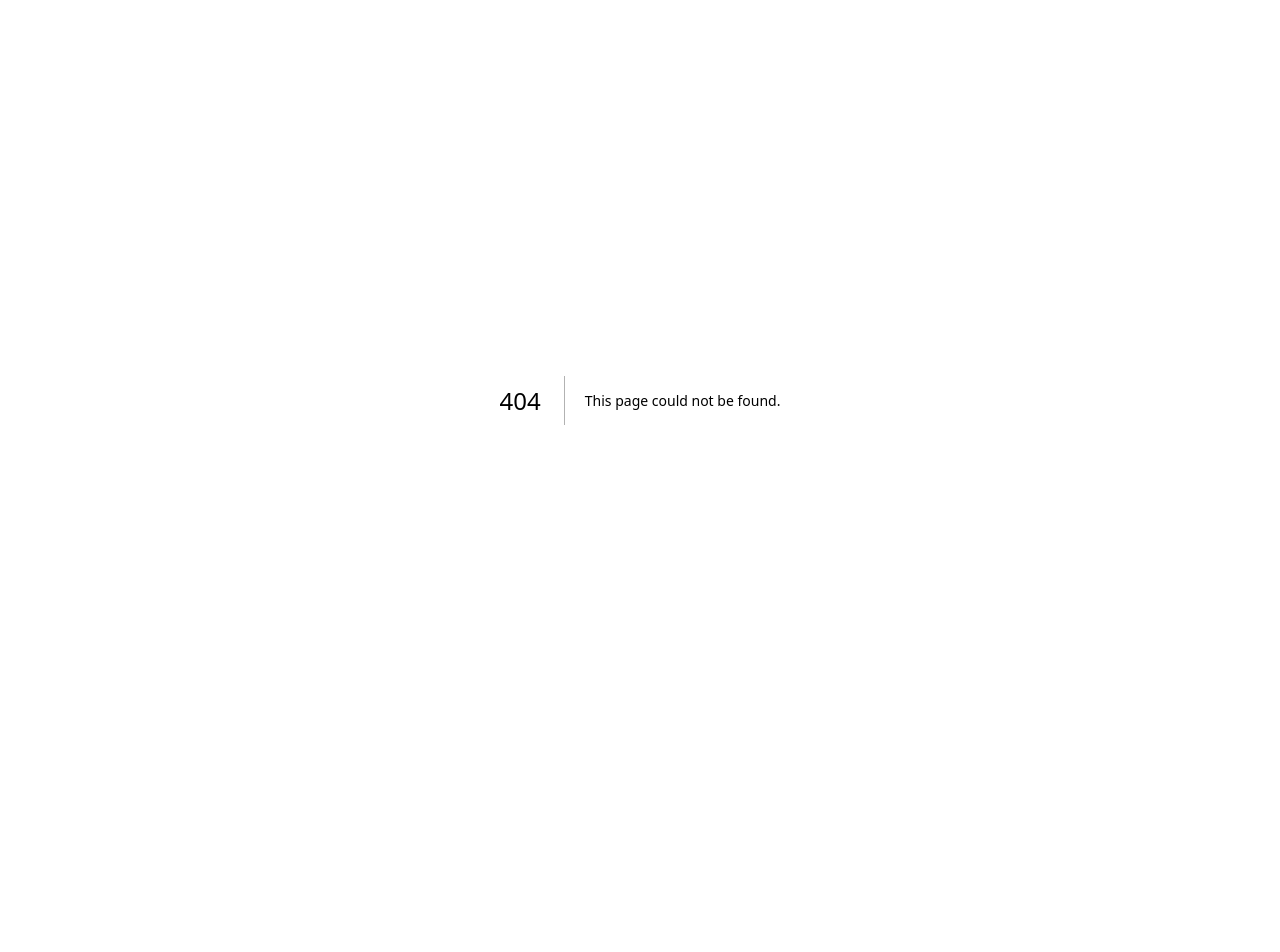
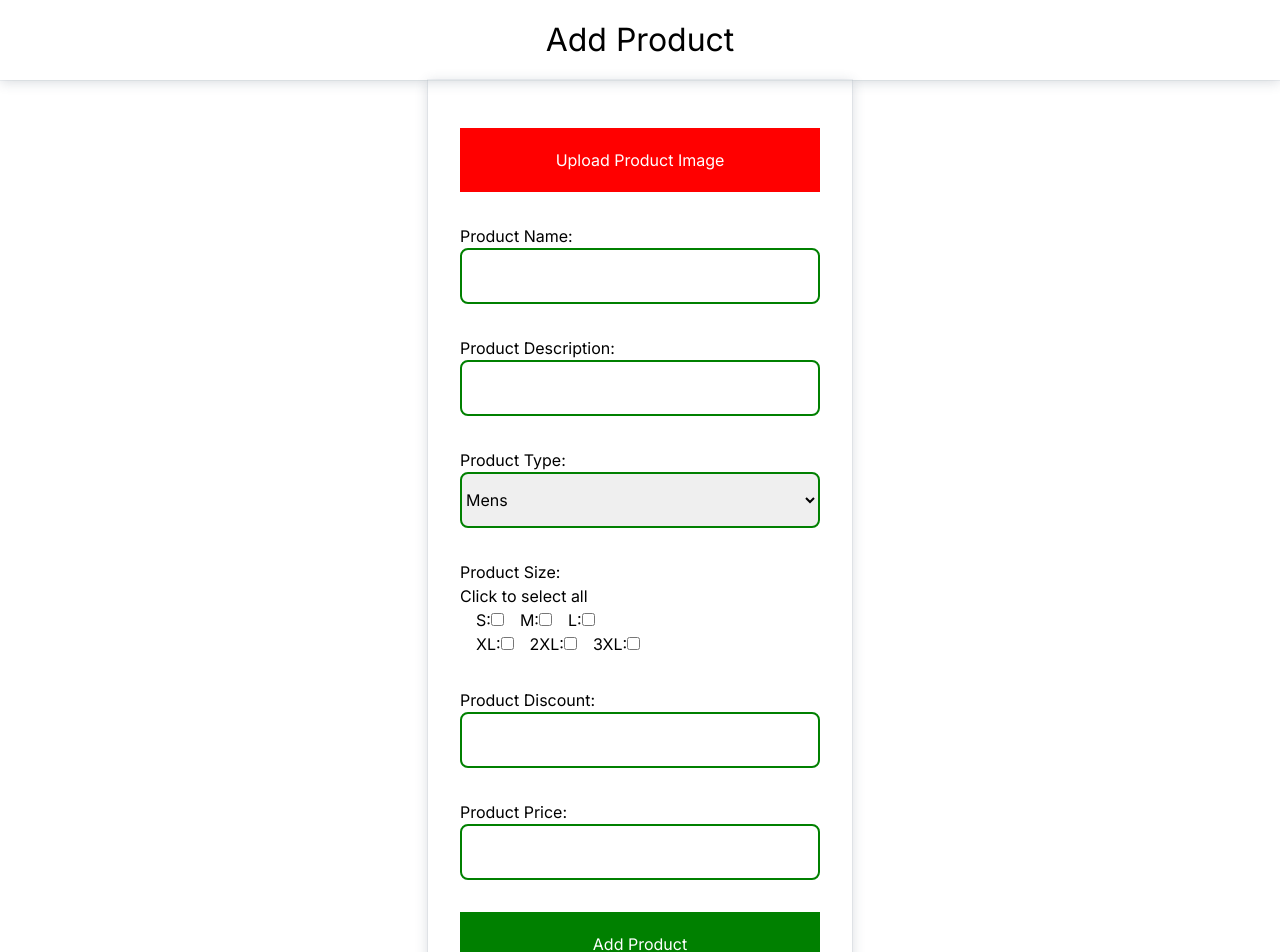
Before and after one commit to om0852/clothing-website, a Next.js app: page /page/profile/dashboard/addproduct in a window 1280 px wide. Before the commit this address had no page. Shown: the top 952 px of the page. Before the commit the page ends 800 px from the top, so only its background shows below. Built offline with nearby package versions, Linux system fonts and the light colour scheme.

Commit message:
add product frontend completed

```diff
--- /dev/null
+++ b/app/page/profile/dashboard/addproduct/page.tsx
@@ -0,0 +1,135 @@
+"use client"
+import { useState } from "react"
+import "../dashboard.css"
+
+export default function Page() {
+    interface productSchema {
+        img: string,
+        title: string,
+        description: string,
+        price: number,
+        rating: [],
+        size: [...string],
+        discount: number,
+        productType: string
+    }
+    const [productData, setProductData] = useState<productSchema>({
+        img: "",
+        title: "",
+        description: "",
+        price: 0,
+        rating: [],
+        size: [''],
+        discount: 0,
+        productType: ""
+    });
+    const handleAddSize = (e:any) => {
+if(e.target.checked==true){
+    productData.size.push(e.target.name);
+    setProductData(prev=>({...prev,size:productData.size}))
+}else{
+    const i= productData.size.indexOf(e.target.name);
+    productData.size.splice(i,1);
+    setProductData(prev=>({...prev,size:productData.size}))
+}
+    }
+    const handleSetData = (e:any) => {
+        const name = e.target.name;
+        const value = e.target.value;
+        setProductData(prev => ({ ...prev, [name]: value }));
+    }
+    const handlePic = async (e) => {
+        const filedata = e.target.files[0];
+        console.log(e.target.files[0])
+        const data = new FormData();
+        data.append("file", filedata);
+        data.append("upload_preset", "gsceswka");
+        data.append("cloud_name", "dge7wv4zo");
+
+        await fetch("https://api.cloudinary.com/v1_1/dge7wv4zo/image/upload", {
+            method: "post",
+            body: data
+        })
+            .then((res) => {
+                res.json().then((data) => {
+                    console.log(data.url);
+                    setProductData(prev=>({...prev,img:data.url}));
+                })
+            }).catch((error) => {
+                console.log(error);
+            })
+    }
+    return (
+        <>
+            <div className="addproduct-container">
+                <div className="addproduct-title">Add Product</div>
+                <div className="addproduct-form-container">
+
+
+                    <div className="addproduct-form">
+{                        productData.img && <img width={"30"} height={"30"} src={productData.img}/>
+}                    <div style={{display:"flex",alignItems:"center",justifyContent:"center"}}>
+
+<label style={{width:"45vh",
+    height:"8vh",
+    display:"flex",
+    alignItems:"center",
+    justifyContent:"center",
+    background:"red",
+    color:"white",
+    marginTop:"4vh"
+}} htmlFor="uploadimg">Upload Product Image</label>
+<input onChange={handlePic} hidden id="uploadimg" type="file" accept="image/*" />
+    </div>
+
+                            <div className="input-container">
+                                <h3>Product Name:</h3>
+                                <input name="title" onChange={(e) => handleSetData} className="addproduct-input" />
+                            </div>
+                            <div className="input-container">
+                                <h3>Product Description:</h3>
+                                <input name="description" onChange={(e) => handleSetData} className="addproduct-input" />
+                            </div>
+                            <div className="input-container">
+                                <h3>Product Type:</h3>
+                                <select name="productType" onChange={handleSetData} className="addproduct-input">
+                                    <option>Mens</option>
+                                    <option>Womens</option>
+                                    <option>Kids</option>
+                                </select>
+                            </div>
+                            <div className="input-container">
+                                <h3>Product Size:<p onClick={(e)=>{ productData.size=["S","M","L","XL","2XL","3XL"] ;  setProductData(prev=>({...prev,size:productData.size}))}
+}>Click to select all</p></h3>
+                                <span style={{ marginLeft: "2vh" }}>S:</span><input onClick={handleAddSize} name="S" type="checkbox" checked={productData.size.indexOf("S") != -1 ? true : false} />
+                                <span style={{ marginLeft: "2vh" }}>M:</span><input onClick={handleAddSize} name="M" type="checkbox" checked={productData.size.indexOf("M") != -1 ? true : false} />
+                                <span style={{ marginLeft: "2vh" }}>L:</span><input onClick={handleAddSize} name="L" type="checkbox" checked={productData.size.indexOf("L") != -1 ? true : false} /><br></br>
+                                <span style={{ marginLeft: "2vh" }}>XL:</span><input onClick={handleAddSize} name="XL" type="checkbox" checked={productData.size.indexOf("XL") != -1 ? true : false} />
+                                <span style={{ marginLeft: "2vh" }}>2XL:</span><input onClick={handleAddSize} name="2XL" type="checkbox" checked={productData.size.indexOf("2XL") != -1 ? true : false} />
+                                <span style={{ marginLeft: "2vh" }}>3XL:</span><input onClick={handleAddSize} name="3XL" type="checkbox" checked={productData.size.indexOf("3XL") != -1 ? true : false} /><br></br>
+                            </div>
+                            <div className="input-container">
+                                <h3>Product Discount:</h3>
+                                <input type="number" className="addproduct-input" />
+                            </div>
+                            <div className="input-container">
+                                <h3>Product Price:</h3>
+                                <input type="number" className="addproduct-input" />
+                            </div>
+                            <div>
+                                <button style={{width:"45vh",
+    height:"8vh",
+    display:"flex",
+    alignItems:"center",
+    justifyContent:"center",
+    background:"green",
+    color:"white",
+    marginTop:"4vh"
+}}>Add Product</button>
+                            </div>
+                                </div>
+                </div>
+            </div>
+        </>
+    )
+}
--- /dev/null
+++ b/app/page/profile/dashboard/dashboard.css
@@ -0,0 +1,43 @@
+.addproduct-container{
+    background-color: white;
+    width: 100%;
+    height: 100%;
+}
+.addproduct-title{
+width: "100%";
+height: 10vh;
+display: flex;
+align-items: center;
+justify-content: center;
+font-size: 2em;
+box-shadow: rgba(64, 87, 109, 0.07) 0px 0px 0px 1px, rgba(53, 71, 90, 0.2) 0px 2px 12px;
+}
+.addproduct-form-container{
+    width: 100%;
+    height: 100%;
+    display: flex;
+    justify-content: center;
+}
+.addproduct-form{
+    padding: 2vh 4vh;
+    box-shadow: rgba(64, 87, 109, 0.07) 0px 0px 0px 1px, rgba(53, 71, 90, 0.2) 0px 2px 12px;
+
+
+}
+ .addproduct-section{
+    display: flex;
+    align-items: center;
+    margin-bottom: 10vh;
+    justify-content: space-evenly;
+}
+
+.addproduct-input{
+    width: 45vh;
+    height: 7vh;
+    border-radius: 1vh;
+    border: 2px solid green;
+}
+.input-container{
+    margin-top: 4vh;
+
+}
--- a/app/page/profile/dashboard/page.tsx
+++ b/app/page/profile/dashboard/page.tsx
@@ -6,6 +6,9 @@ export default function Page(){
     return(
         <>
        <div style={{color:"black"}}>
+        <div onClick={(e)=>{router.push("/page/profile/dashboard/addproduct")}} style={{width:"100%",height:"10vh",marginTop:"3vh",background:"red"}}>
+Add Product
+        </div>
         <div onClick={(e)=>{router.push("/page/profile/dashboard/banneredit")}} style={{width:"100%",height:"10vh",marginTop:"3vh",background:"red"}}>
             Banner Edit
         </div>
```
